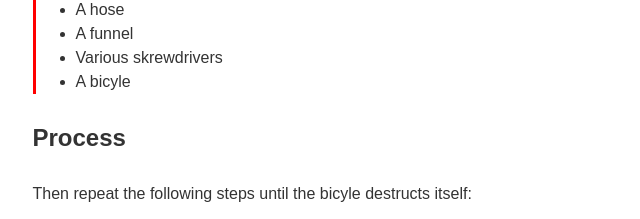
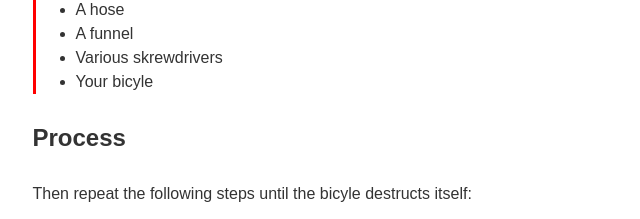
Before and after one commit to m3g4p0p/m3g4p0p.github.io, a plain HTML site: page index.html in a window 1280 px wide. Shown: the part 329-548 px from the top of the page, 286-926 px from the left. Drawn offline with Linux system fonts and the light colour scheme.

Commit message:
Update index.html

```diff
--- a/index.html
+++ b/index.html
@@ -39,7 +39,7 @@
         <li>A hose</li>
         <li>A funnel</li>
         <li>Various skrewdrivers</li>
-        <li>A bicyle</li>
+        <li>Your bicyle</li>
     </ul>
     <h2>Process</h2>
     <p>Then repeat the following steps until the bicyle destructs itself:</p>
```
